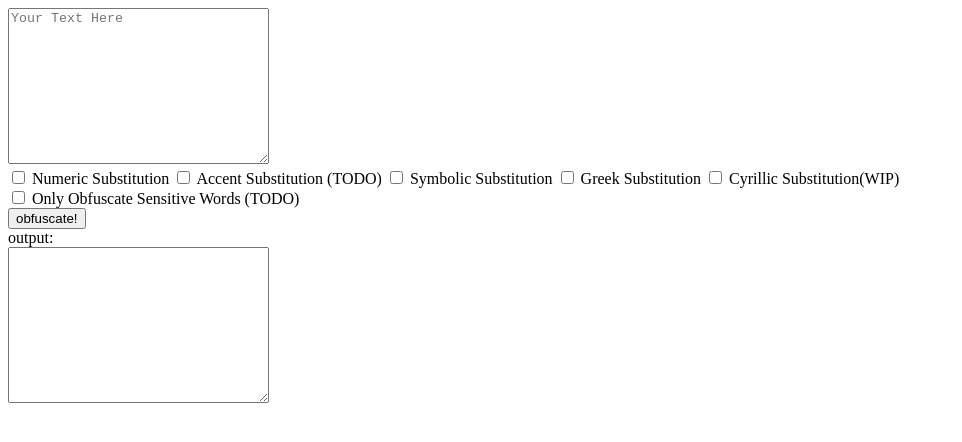
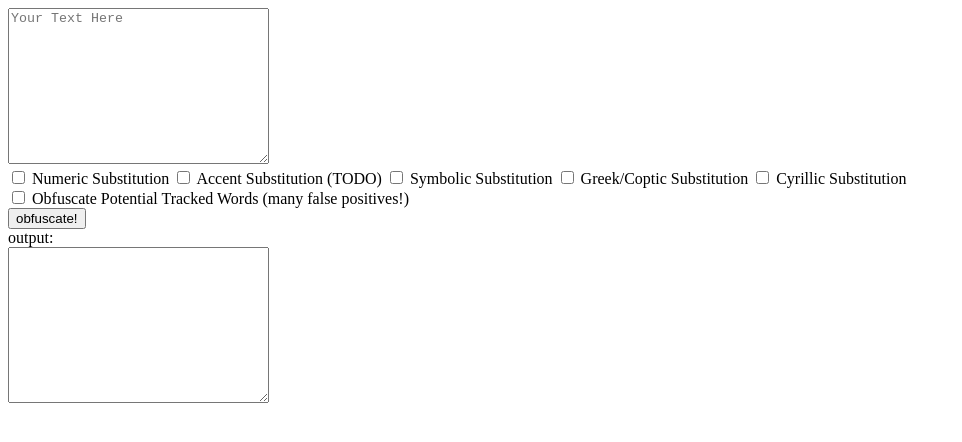
Before and after one commit to 0x50F1E/0x50F1E.github.io, a plain HTML site: page index.html in a window 1280 px wide. Shown: the whole page, without its empty margins (0-962 px from the left). Drawn offline with Linux system fonts and the light colour scheme.

Commit message:
beautifed HTML

```diff
--- a/index.html
+++ b/index.html
@@ -15,13 +15,13 @@
 	<label for="acc_chk">Accent Substitution (TODO)</label>
 	<input type="checkbox" id="sym_chk" value="Symbolic Substitution"/>
 	<label for="sym_chk">Symbolic Substitution</label>
-  <input type="checkbox" id="grk_chk" value="Greek Substitution"/>
-  <label for="grk_chk">Greek Substitution</label>
+	<input type="checkbox" id="grk_chk" value="Greek/Coptic Substitution"/>
+	<label for="grk_chk">Greek/Coptic Substitution</label>
 	<input type="checkbox" id="cyr_chk" value="Cyrillic Substitution"/>
-  <label for="cyr_chk">Cyrillic Substitution(WIP)</label>
+	<label for="cyr_chk">Cyrillic Substitution</label>
 	<br>
 	<input type="checkbox" id="watch_chk" value="Watchlist Words"/>
-  <label for="watch_chk">Only Obfuscate Sensitive Words (TODO)</label>
+	<label for="watch_chk">Obfuscate Potential Tracked Words (many false positives!)</label>
 	<br>
 	<input type="button" name="b" value= "obfuscate!"/>
 </form>
```
Lines whose indentation alone changed are shown as unchanged.
